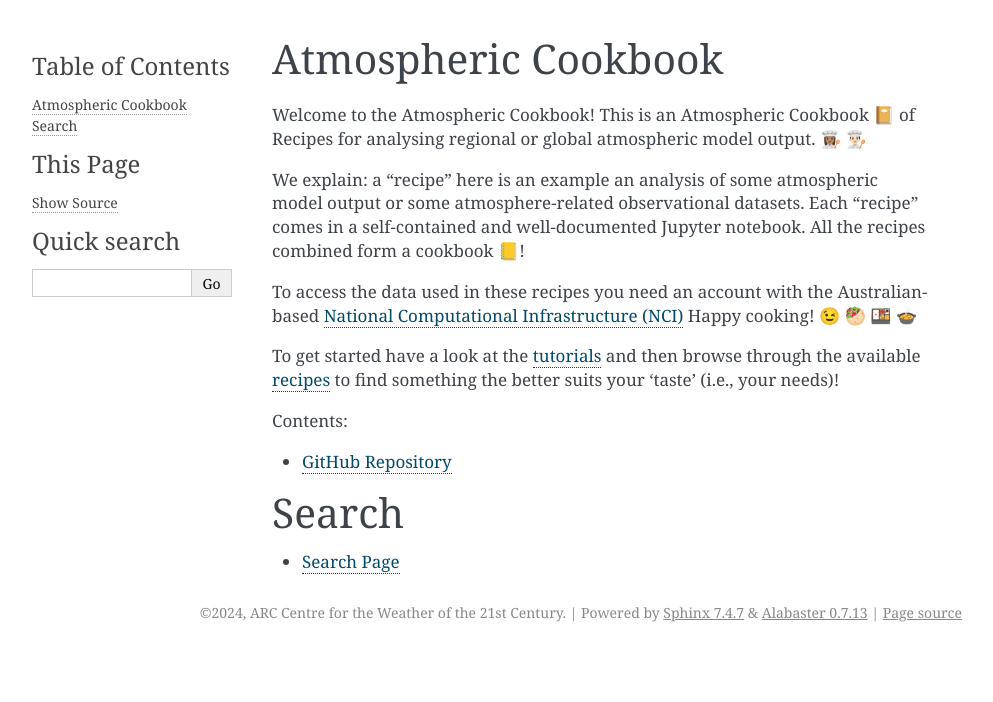
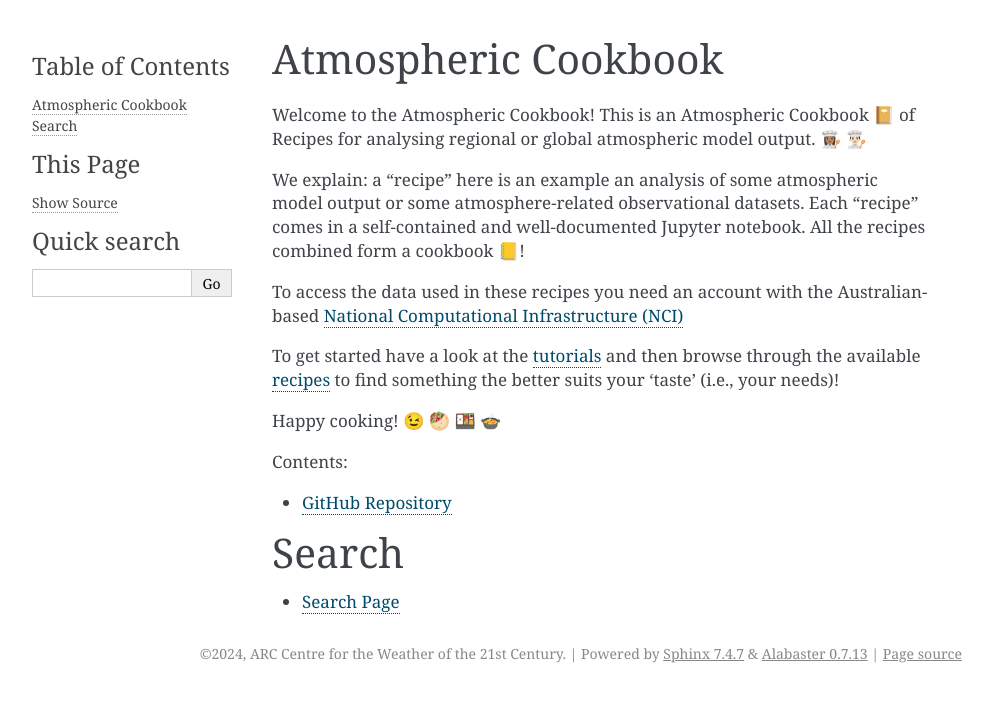
Before and after one commit to ACCESS-Community-Hub/atmosphere-cookbook, a Sphinx documentation site: the page built from docs/index.rst, in a window 1280 px wide. Shown: the top 702 px of the page, without its empty margins (148-1141 px from the left). Built offline with Sphinx 7.4.7, drawn with Linux system fonts in a browser that asks for light colours; pages that are not in the unit, such as notebooks, are missing from menus.

Commit message:
restructure text

```diff
--- a/docs/index.rst
+++ b/docs/index.rst
@@ -12,10 +12,11 @@ Each "recipe" comes in a self-contained and well-documented Jupyter notebook.
 All the recipes combined form a cookbook 📒!
 
 To access the data used in these recipes you need an account with the Australian-based `National Computational Infrastructure (NCI) <https://nci.org.au>`_
-Happy cooking! 😉 🥙 🍱 🍲
 
 To get started have a look at the tutorials_ and then browse through the
 available recipes_ to find something the better suits your 'taste' (i.e., your needs)!
+
+Happy cooking! 😉 🥙 🍱 🍲
 
 .. _tutorials: tutorials.html
 .. _recipes: recipes.html
```
